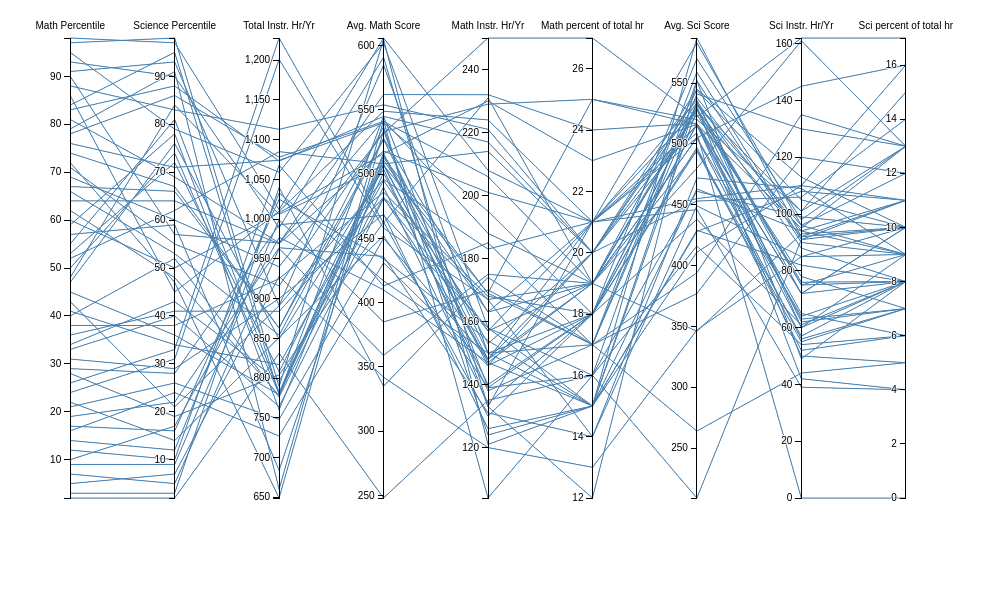
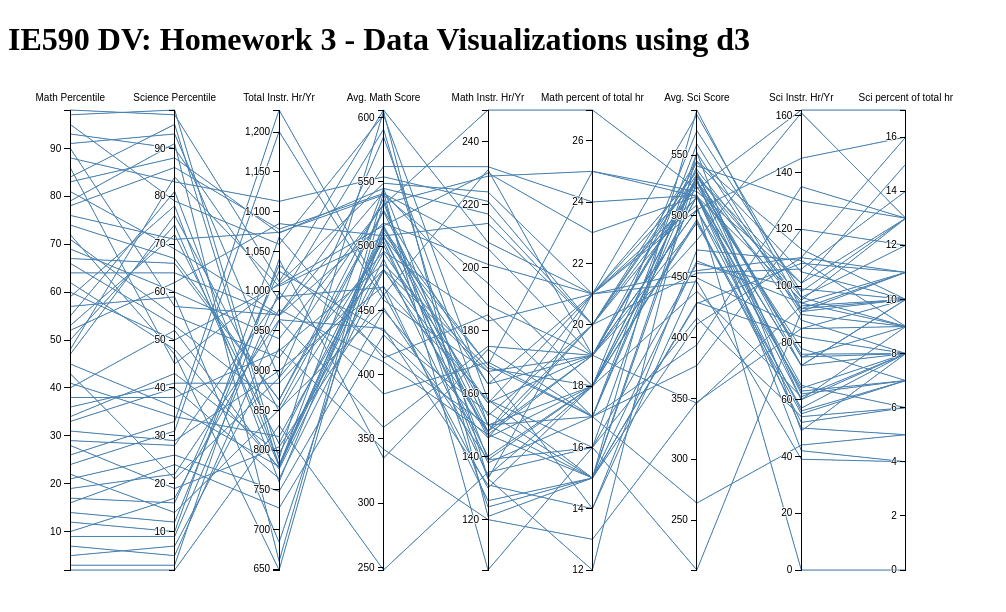
Before and after one commit to mnyre/mnyre.github.io, a plain HTML site: page hw3.html in a window 1280 px wide. Shown: the whole page, without its empty margins (0-1006 px from the left). Drawn offline with nearby package versions, Linux system fonts and the light colour scheme.

Commit message:
add header

```diff
--- a/hw3.html
+++ b/hw3.html
@@ -38,6 +38,8 @@ svg {
 </style>
 <body>
 <script src="http://d3js.org/d3.v3.min.js"></script>
+<h1> IE590 DV: Homework 3 - Data Visualizations using d3</h1>
+
 <script>
 
 var margin = {top: 30, right: 10, bottom: 10, left: 10},
```
